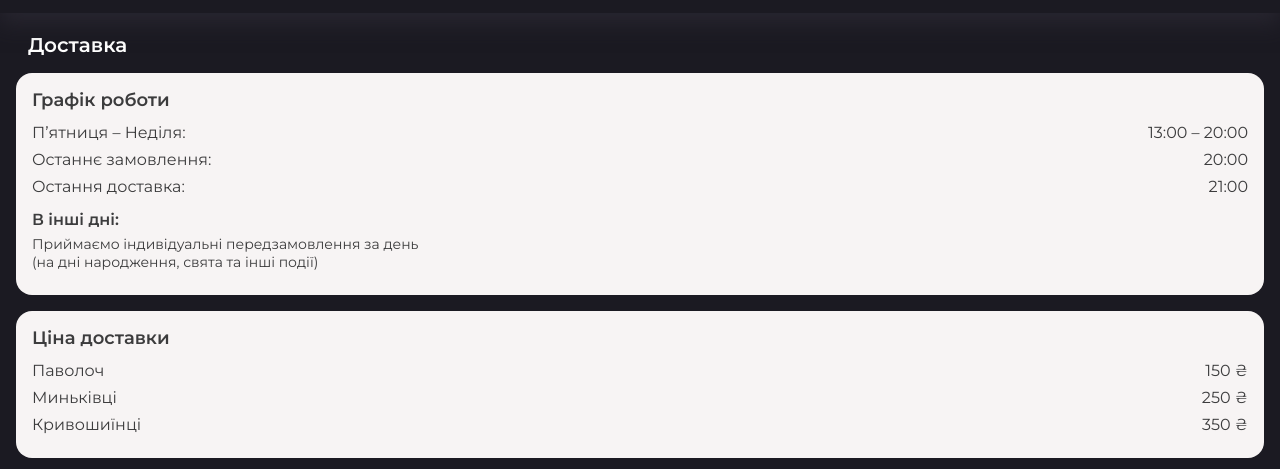
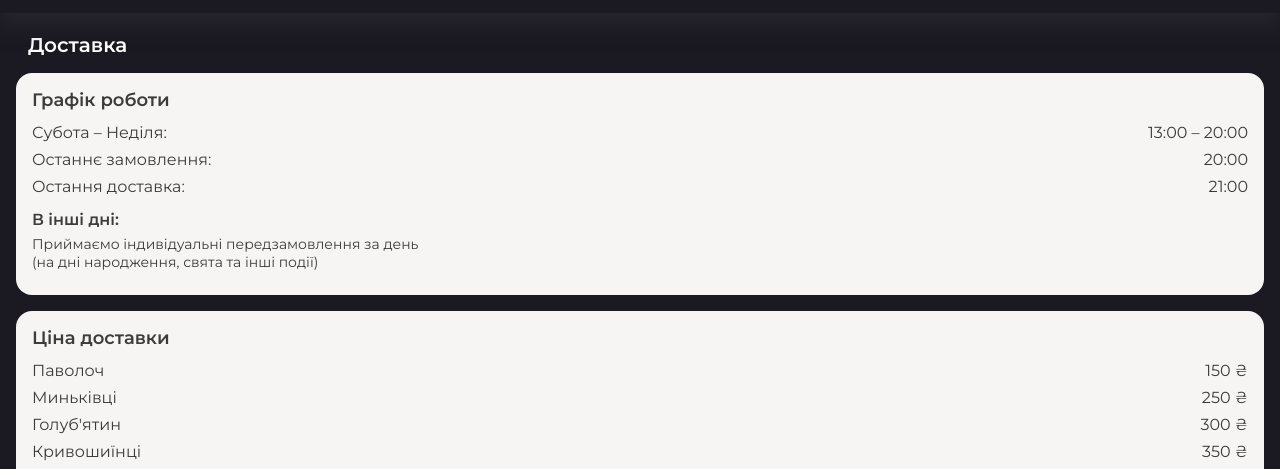
Before and after one commit to chimirolls/chimirolls, a website: page delivery.html in a window 1280 px wide. Shown: the part 81-550 px from the top of the page. Drawn offline with Linux system fonts and the light colour scheme.

Commit message:
Update delivery.html

```diff
--- a/delivery.html
+++ b/delivery.html
@@ -66,7 +66,7 @@
     <h3>Графік роботи</h3>
 
     <div class="row">
-      <span>П’ятниця – Неділя:</span>
+      <span>Субота – Неділя:</span>
       <span>13:00 – 20:00</span>
     </div>
 
@@ -99,6 +99,11 @@
     <div class="row">
       <span>Миньківці</span>
       <span>250 ₴</span>
+    </div>
+
+    <div class="row">
+      <span>Голуб'ятин</span>
+      <span>300 ₴</span>
     </div>
 
     <div class="row">
```
